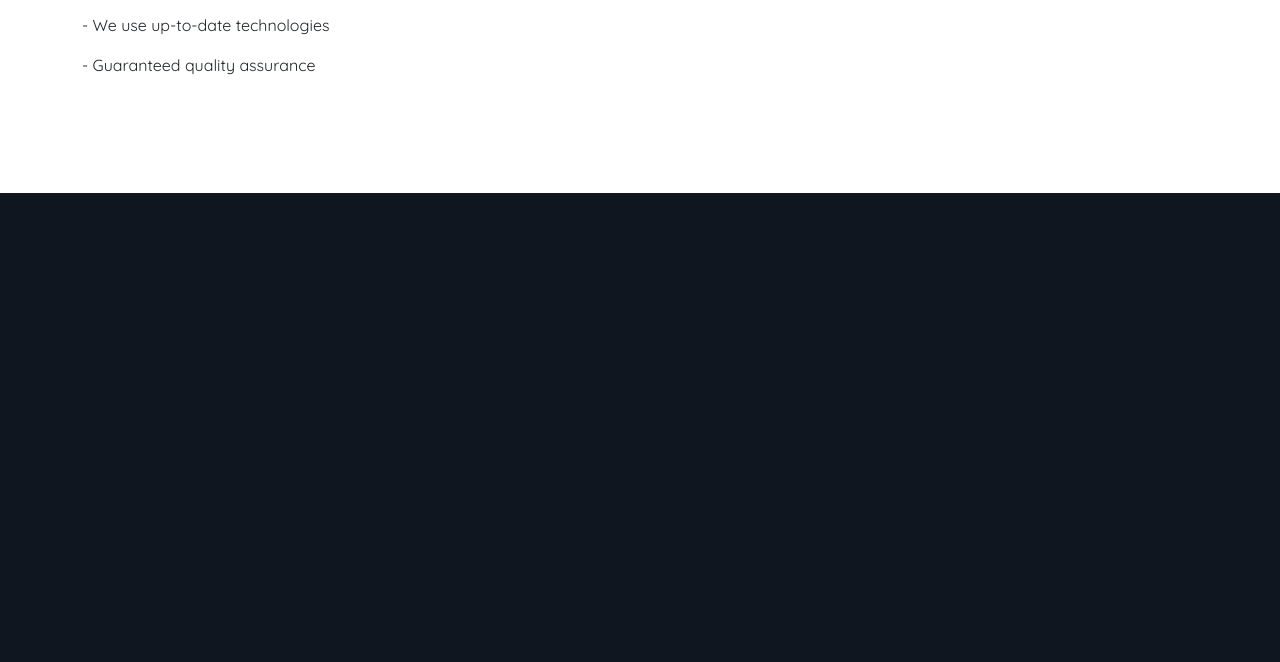
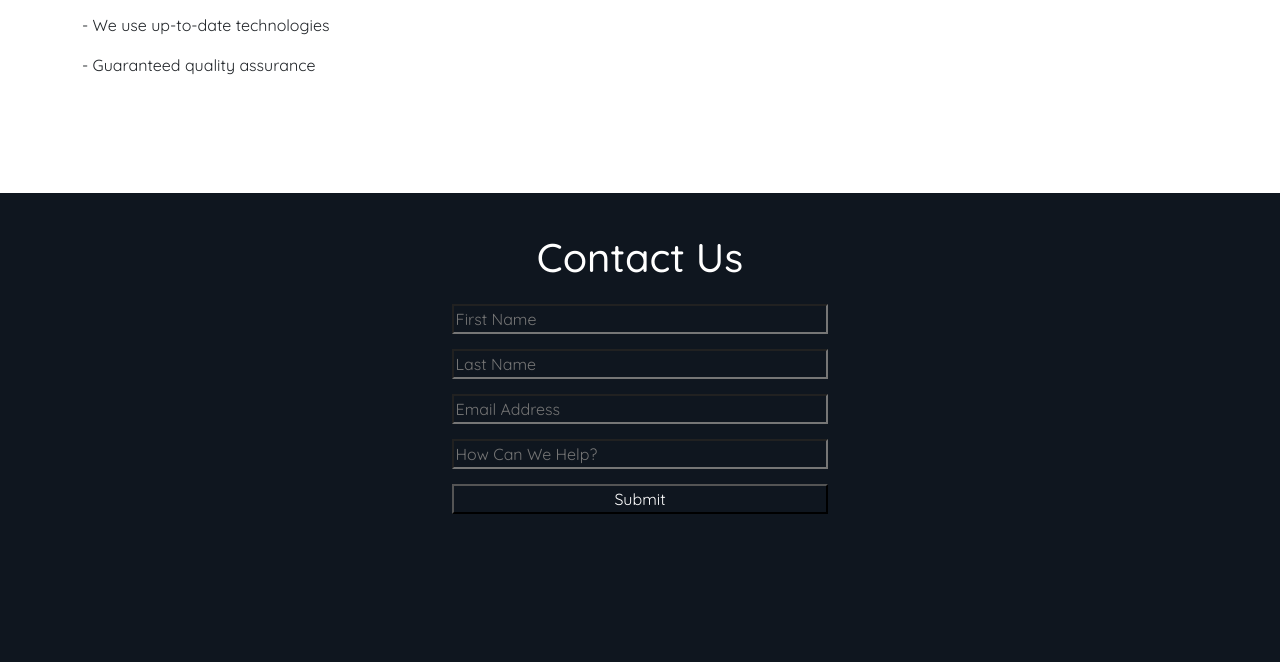
Before and after one commit to Dominica2020/Business-Landing-Page-Prototype, a plain HTML site: page biz-site/index.html in a window 1280 px wide. Shown: the part 1799-2461 px from the top of the page. Drawn offline with nearby package versions, Linux system fonts and the light colour scheme; a script that the page names is missing.

Commit message:
Add files via upload
Edits to CSS, added form element.

```diff
--- a/biz-site/assets/css/styles.css
+++ b/biz-site/assets/css/styles.css
@@ -69,12 +69,29 @@ span {
 #contact-section {
   background-color: rgb(15, 22, 31);
   height: 60vh;
+  text-align: center;
+  color: white;
 }
+
+#contact-heading {
+  margin-top: 40px;
+}
+
+form {
+  color: white;
+}
+
+input {
+  background-color: rgb(15, 22, 31);
+  margin-top: 15px;
+  color: white;
+  width: 30%;
+}
+
 /* Footer */
-
 footer {
   background-color: white;
-  height: 10vh;
+  height: 12vh;
   display: flex;
   justify-content: left;
   align-items: center;
--- a/biz-site/index.html
+++ b/biz-site/index.html
@@ -131,7 +131,16 @@
     <!--Contact Section-->
     <div class="container-fluid" id="contact-section">
       <div class="row">
-        <div class="col"></div>
+        <div class="col">
+          <h1 id="contact-heading">Contact Us</h1>
+          <form>
+            <input type="text" id="" name="" placeholder="First Name"><br>
+            <input type="text" id="" name="" placeholder="Last Name"><br>
+            <input type="text" id="" name="" placeholder="Email Address"><br>
+            <input type="text" id="" name="" placeholder="How Can We Help?"><br>
+            <input type="submit" value="Submit">
+          </form>
+        </div>
       </div>
     </div>
     <!--Footer Section-->
```
